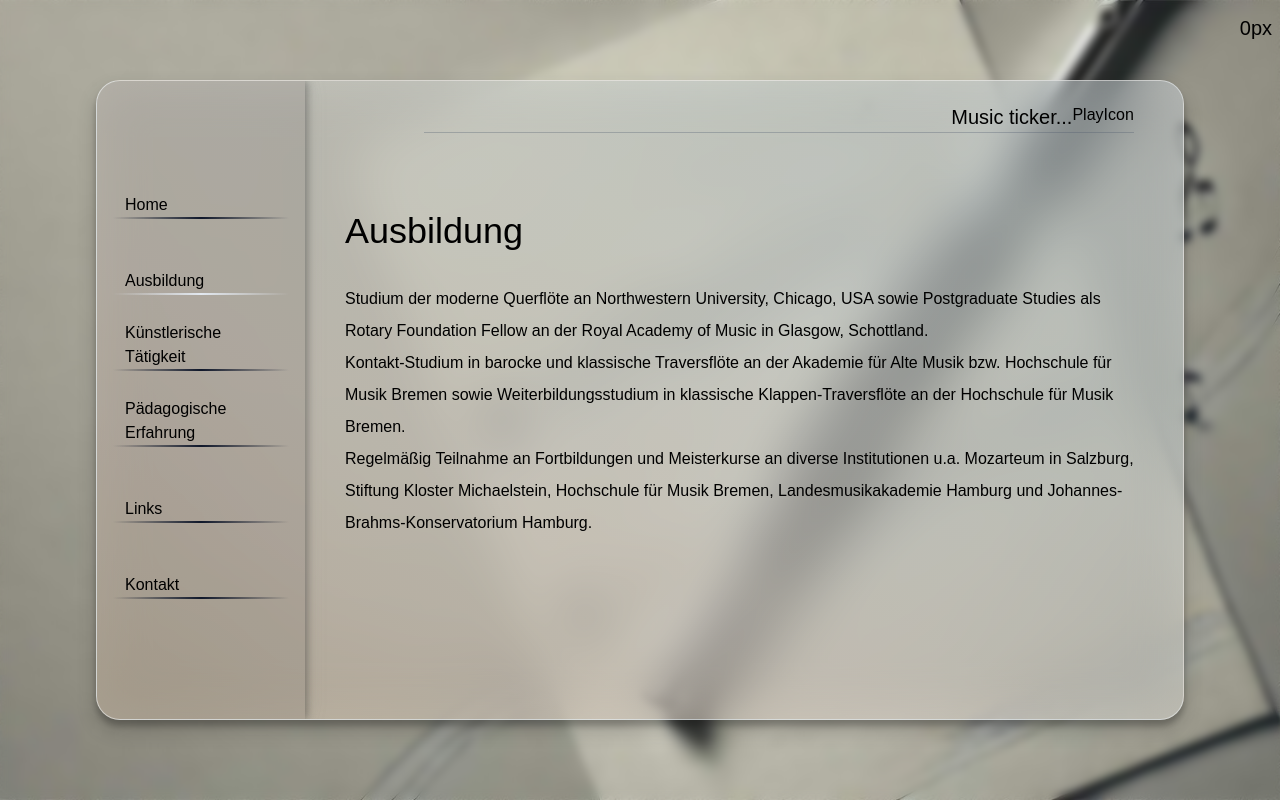
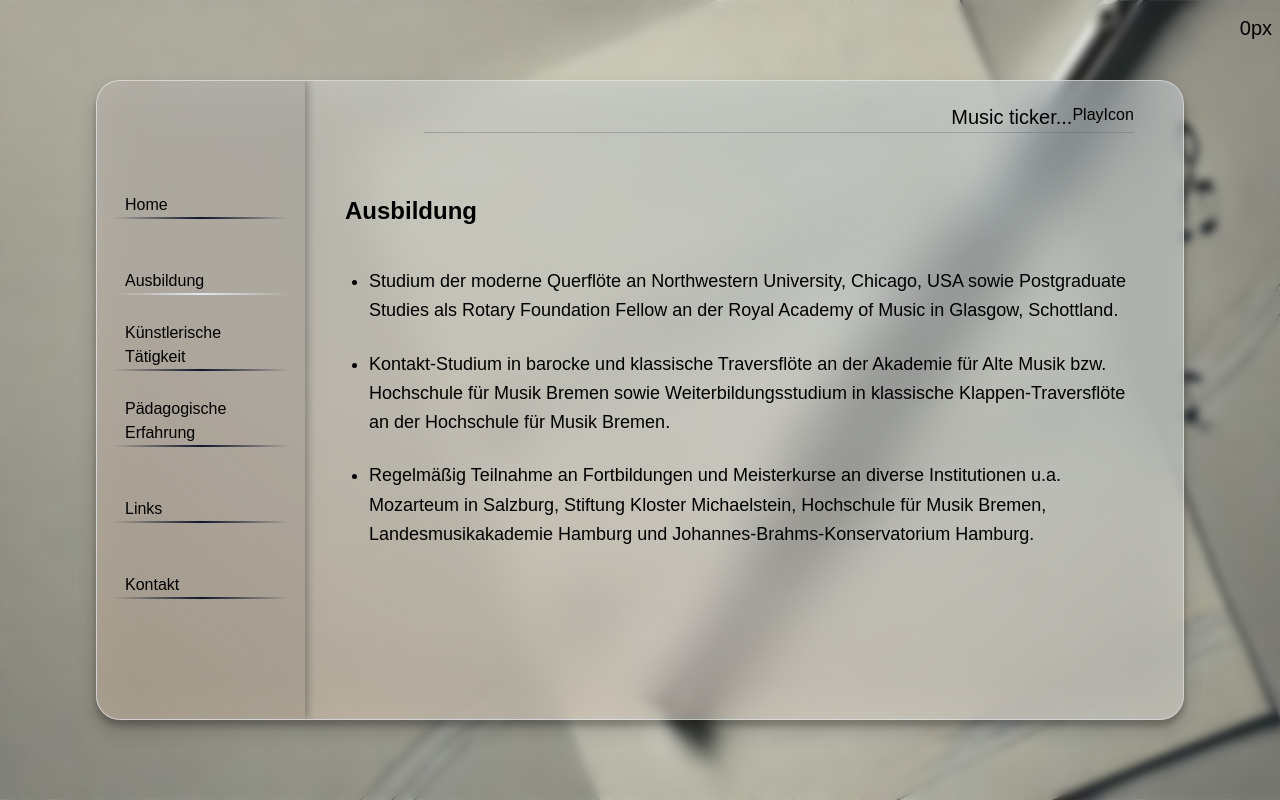
Before and after one commit to j-eick/lonni-homepage, a Next.js app: page /home/ausbildung in a window 1280 px wide. Built offline with nearby package versions, Linux system fonts and the light colour scheme.

Commit message:
li style

```diff
--- a/app/home/ausbildung/page.tsx
+++ b/app/home/ausbildung/page.tsx
@@ -51,22 +51,22 @@ export default function Ausbildung() {
                         className={`row-start-2
                                     h-auto`}
                     >
-                        <h4 className="pb-4">Ausbildung</h4>
+                        <h4 className="pb-10 text-2xl font-semibold">Ausbildung</h4>
                         <ul
-                            className=""
+                            className="space-y-6 list-disc pl-6"
                             role="list"
                         >
-                            <li>
+                            <li className="text-lg leading-relaxed">
                                 Studium der moderne Querflöte an Northwestern University, Chicago, USA sowie
                                 Postgraduate Studies als Rotary Foundation Fellow an der Royal Academy of Music in
                                 Glasgow, Schottland.
                             </li>
-                            <li>
+                            <li className="text-lg leading-relaxed">
                                 Kontakt-Studium in barocke und klassische Traversflöte an der Akademie für Alte Musik
                                 bzw. Hochschule für Musik Bremen sowie Weiterbildungsstudium in klassische
                                 Klappen-Traversflöte an der Hochschule für Musik Bremen.
                             </li>
-                            <li>
+                            <li className="text-lg leading-relaxed">
                                 Regelmäßig Teilnahme an Fortbildungen und Meisterkurse an diverse Institutionen u.a.
                                 Mozarteum in Salzburg, Stiftung Kloster Michaelstein, Hochschule für Musik Bremen,
                                 Landesmusikakademie Hamburg und Johannes-Brahms-Konservatorium Hamburg.
```
